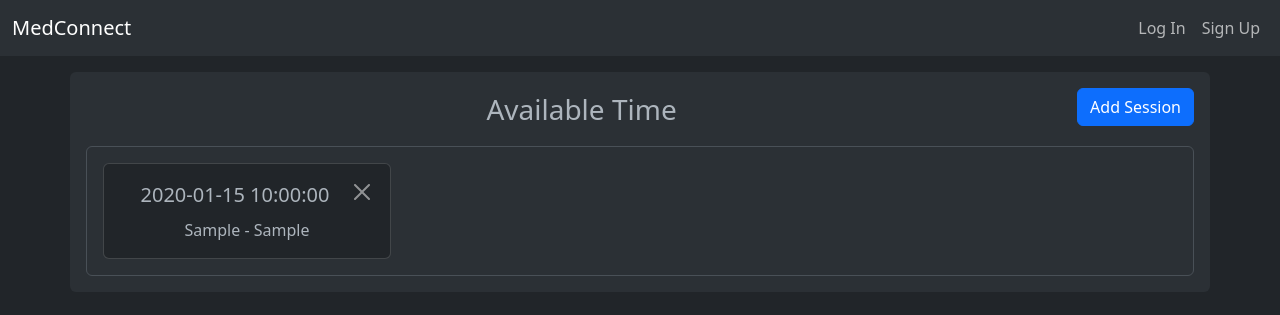
After one commit to dumij58/medconnect, a Flask app: template templates/doc/sessions.html in a window 1280 px wide. The commit adds this page. Shown: the top 315 px of the page. Run offline with Flask 3, Linux system fonts and the light colour scheme; the template is opened without the code that fills it: most values are stand-ins (such as "Sample title", 1, 10 or a date in 2020); form fields are guessed from the names that the template uses; parts of the project's set-up code (start-up, migrations or seed data) failed here and were passed over; some libraries are stand-ins or nearby versions.

Commit message:
Add doc sessions(incomplete)

```diff
--- a/templates/base.html
+++ b/templates/base.html
@@ -28,7 +28,7 @@
                 <a class="nav-link" aria-current="page" href="{{ url_for('doc.dash') }}">Dashboard</a>
               </li>
               <li class="nav-item">
-                <a class="nav-link" aria-current="page" href="#">Appointments</a>
+                <a class="nav-link" aria-current="page" href="{{ url_for('doc.sessions') }}">Sessions</a>
               </li>
               <li class="nav-item">
                 <a class="nav-link" aria-current="page" href="#">Patients</a>
--- a/templates/doc/dash.html
+++ b/templates/doc/dash.html
@@ -3,7 +3,7 @@
 {% block title %}Dashboard{% endblock %}
 
 {% block content %}
-<div class="container-md p-3 mb-4 bg-body-tertiary rounded">
+<div class="container-md p-3 mb-4 bg-body-secondary rounded">
     <div class="row m-1 align-items-center">
         <div class="col ms-4">
             <div class="fs-5 text-tertiary-emphasis text-break">Dr. {{ g.user.full_name }}</div>
@@ -16,7 +16,7 @@
     </div>
 </div>
 
-<div class="container-md p-3 mb-4 bg-body-secondary rounded">
+<div class="container-md p-3 mb-4 bg-body-tertiary rounded">
     <div class="fs-4 mb-2 text-center">Upcoming Appointments</div>
     {% if not list %}
     <div class="fs-6 text-center text-break text-secondary">No upcoming appointments</div>
@@ -28,7 +28,7 @@
     {% endif %}
 </div>
 
-<div class="container-md p-3 mb-4 bg-body-secondary rounded">
+<div class="container-md p-3 mb-4 bg-body-tertiary rounded">
     <div class="fs-4 mb-2 text-center">Recent Activity</div>
     {% if not records %}
     <div class="fs-6 text-center text-break text-secondary">No recent activity</div>
--- /dev/null
+++ b/templates/doc/sessions.html
@@ -0,0 +1,41 @@
+{% extends 'base.html' %}
+
+{% block title %}Sessions{% endblock %}
+
+{% block content %}
+<div class="container-md p-3 mb-4 bg-body-tertiary rounded">
+    <div class="text-center">
+        <div class="dropdown">
+            <button type="button" class="btn btn-primary float-end" data-bs-toggle="dropdown" aria-expanded="false" data-bs-auto-close="outside">
+              Add Session
+            </button>
+            {% from "_formhelpers.html" import render_field %}
+            <form method="post" action="{{ url_for('doc.add_session') }}" class="dropdown-menu dropdown-menu-end p-4" style="width: 18rem;">
+                {{ form.csrf_token }}
+                <dl>
+                    {{ render_field(form.hl_id, class="form-control", autocomplete="off") }}
+                    {{ render_field(form.date, class="form-control") }}
+                    {{ render_field(form.start_t, class="form-control") }}
+                    {{ render_field(form.end_t, class="form-control") }}
+                </dl>
+                {{ form.submit(class="btn btn-primary my-3") }}
+            </form>
+        <p class="fs-3">Available Time</p>
+    </div>
+    <div class="p-3 border rounded">
+        {% if sessions %}
+        {% for item in sessions %}
+        <div class="card" style="width: 18rem;">
+            <div class="card-body">
+                <a href="#" class="btn-close float-end" aria-label="Close"></a>
+                <p class="fs-5 card-title">{{ item.date }}</h5>
+                <p class="card-text">{{ item.start_t }} - {{ item.end_t }}</p>
+            </div>
+        </div>
+        {% endfor %}
+        {% else %}
+        <div class="fs-6 text-center text-break text-secondary">No available time</div>
+        {% endif %}
+    </div>
+</div>
+{% endblock %}
--- a/templates/pt/dash.html
+++ b/templates/pt/dash.html
@@ -3,7 +3,7 @@
 {% block title %}Dashboard{% endblock %}
 
 {% block content %}
-<div class="container-md p-3 mb-4 bg-body-tertiary rounded">
+<div class="container-md p-3 mb-4 bg-body-secondary rounded">
     <div class="row m-1 align-items-center">
         <div class="col ms-4">
             <div class="fs-5 text-tertiary-emphasis text-break">{{ g.user.full_name }}</div>
@@ -15,7 +15,7 @@
     </div>
 </div>
 
-<div class="container-md p-3 mb-4 bg-body-secondary rounded">
+<div class="container-md p-3 mb-4 bg-body-tertiary rounded">
     <div class="fs-4 mb-2 text-center">Upcoming Appointments</div>
     {% if not list %}
     <div class="fs-6 text-center text-break text-secondary">No upcoming appointments</div>
@@ -27,7 +27,7 @@
     {% endif %}
 </div>
 
-<div class="container-md p-3 mb-4 bg-body-secondary rounded">
+<div class="container-md p-3 mb-4 bg-body-tertiary rounded">
     <div class="fs-4 mb-2 text-center">Recent Medical Records</div>
     {% if not records %}
     <div class="fs-6 text-center text-break text-secondary">No recent medical records</div>
```
Also changed, not shown: doc.py (+16 -1 lines), forms.py (+10 -2 lines), helpers.py (+8 -1 lines), models.py (+41 -2 lines).
